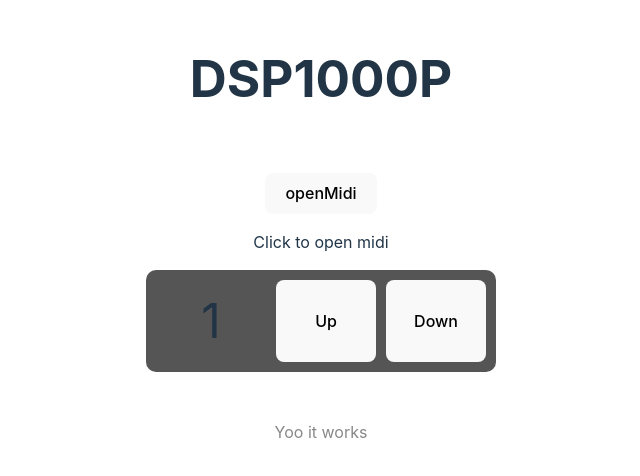
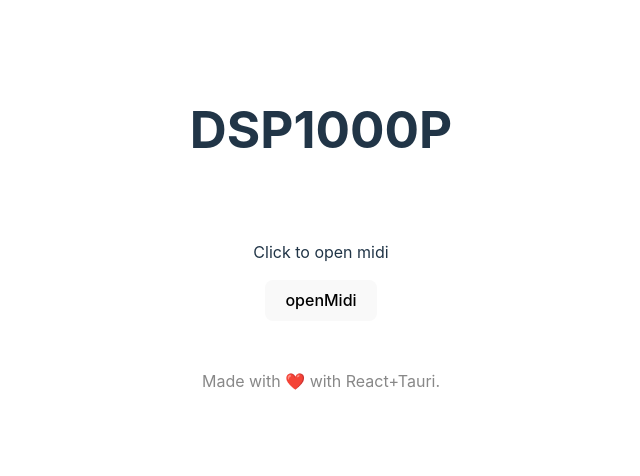
Before and after one commit to bananu7/dsp1000p, a React (Vite) app: page / in a window 1280 px wide. Shown: the part 162-638 px from the top of the page, without its empty margins (319-959 px from the left). Built offline with nearby package versions, Linux system fonts and the light colour scheme.

Commit message:
Program widget now only opens after midi is connected

```diff
--- a/src/App.tsx
+++ b/src/App.tsx
@@ -5,24 +5,21 @@
 import { listen } from '@tauri-apps/api/event'
 import { invoke } from '@tauri-apps/api'
 
-function ProgramSelector() {
-  const sendProgramChange = (programId: number) => {
-    console.log("sending program change", programId)
-    invoke('send_program_change', { value: programId });
-  };
+import {MidiClient, connectMidi} from './backend/midi'
 
+function ProgramSelector(props: { client: MidiClient }) {
   const programUp = () => {
     if (programId >= 99)
       return;
     setProgramId(id => id + 1);
-    sendProgramChange(programId + 1);
+    props.client.sendProgramChange(programId + 1);
   }
 
   const programDown = () => {
     if (programId <= 0)
       return;
     setProgramId(id => id - 1);
-    sendProgramChange(programId - 1);
+    props.client.sendProgramChange(programId - 1);
   }
 
   const [programId, setProgramId] = useState(0);
@@ -30,34 +27,33 @@
   return (
     <div className="ProgramSelector">
       <span>{programId+1}</span>
-      <button onClick={programUp}>Up</button>
-      <button onClick={programDown}>Down</button>
+      <button onClick={programDown}>🡇</button>
+      <button onClick={programUp}>🡅</button>
     </div>
   );
-
 }
 
 function App() {
-  const [count, setCount] = useState(0)
+  const [midiClient, setMidiClient] = useState<MidiClient | null>(null);
 
   const openMidi = async () => {
-    console.log("opening midi");
-    const result = await invoke('open_midi_connection', { outputPortIdx: 1 });
-    console.log("midi opened");
+    const client = await connectMidi();
+    setMidiClient(client);
   };
 
   return (
     <div className="App">
       <h1>DSP1000P</h1>
-      <div className="card">
-        <button onClick={() => openMidi()}>
-          openMidi
-        </button>
-        <p>Click to open midi</p>
-        <ProgramSelector />
-      </div>
+      { midiClient ?
+        <ProgramSelector client={midiClient}/>
+        :
+        <div className="card">
+          <p>Click to open midi</p>
+          <button onClick={openMidi}>openMidi</button>
+        </div>
+      }
       <p className="read-the-docs">
-        Yoo it works
+        Made with ❤️ with React+Tauri.
       </p>
     </div>
   )
--- /dev/null
+++ b/src/backend/midi.ts
@@ -0,0 +1,17 @@
+import { listen } from '@tauri-apps/api/event'
+import { invoke } from '@tauri-apps/api'
+
+export class MidiClient {
+  sendProgramChange(programId: number) {
+    console.log("sending program change", programId)
+    invoke('send_program_change', { value: programId });
+  };
+}
+
+export async function connectMidi(): Promise<MidiClient> {
+  console.log("opening midi");
+  const result = await invoke('open_midi_connection', { outputPortIdx: 1 });
+  console.log("midi opened");
+
+  return new MidiClient();
+}
--- a/src/index.css
+++ b/src/index.css
@@ -81,6 +81,10 @@
   min-width: 100px;
 }
 
+div.ProgramSelector > button {
+  padding: 5px;
+  font-size: 3em;
+}
 
 div.ProgramSelector > span {
   padding: 5px;
```
